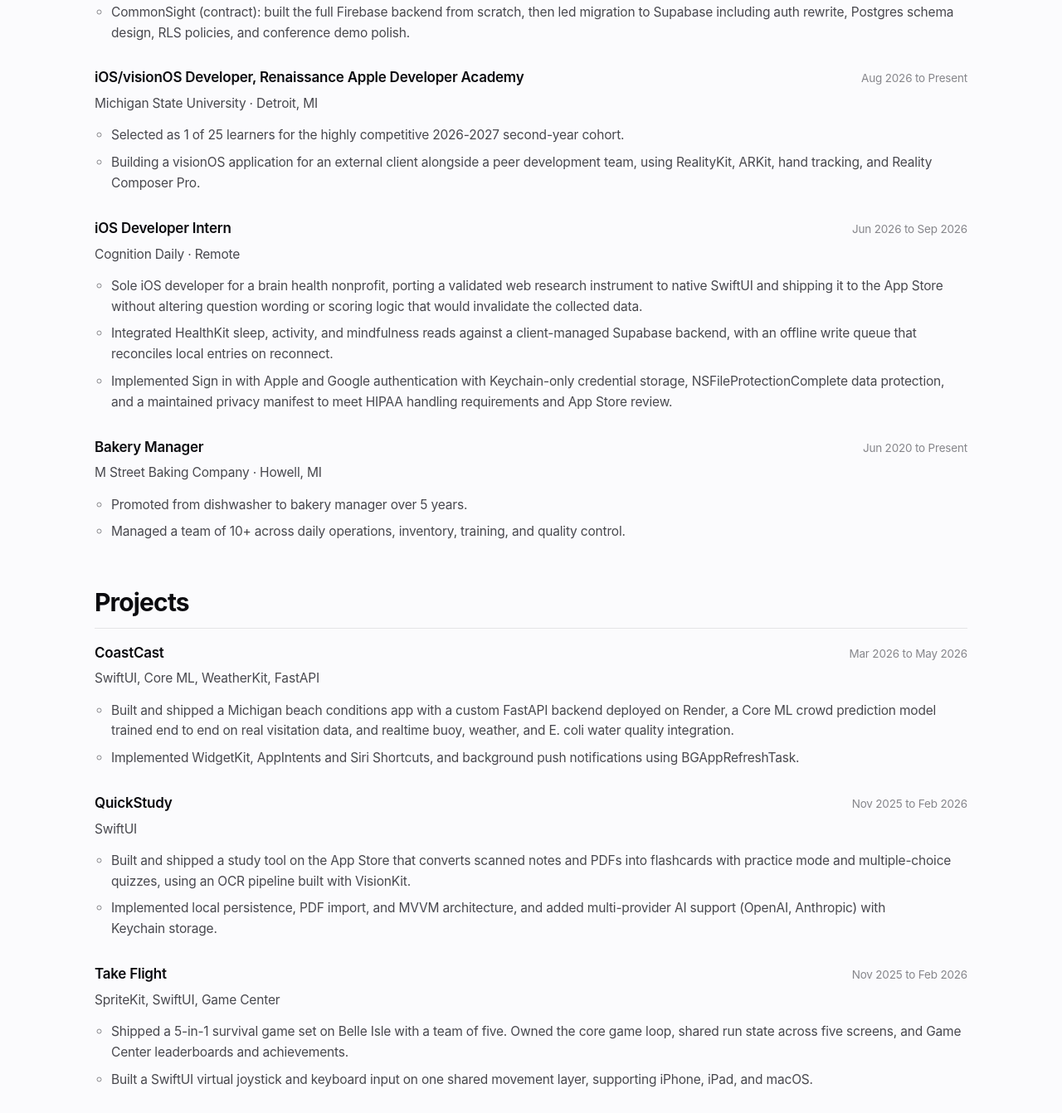
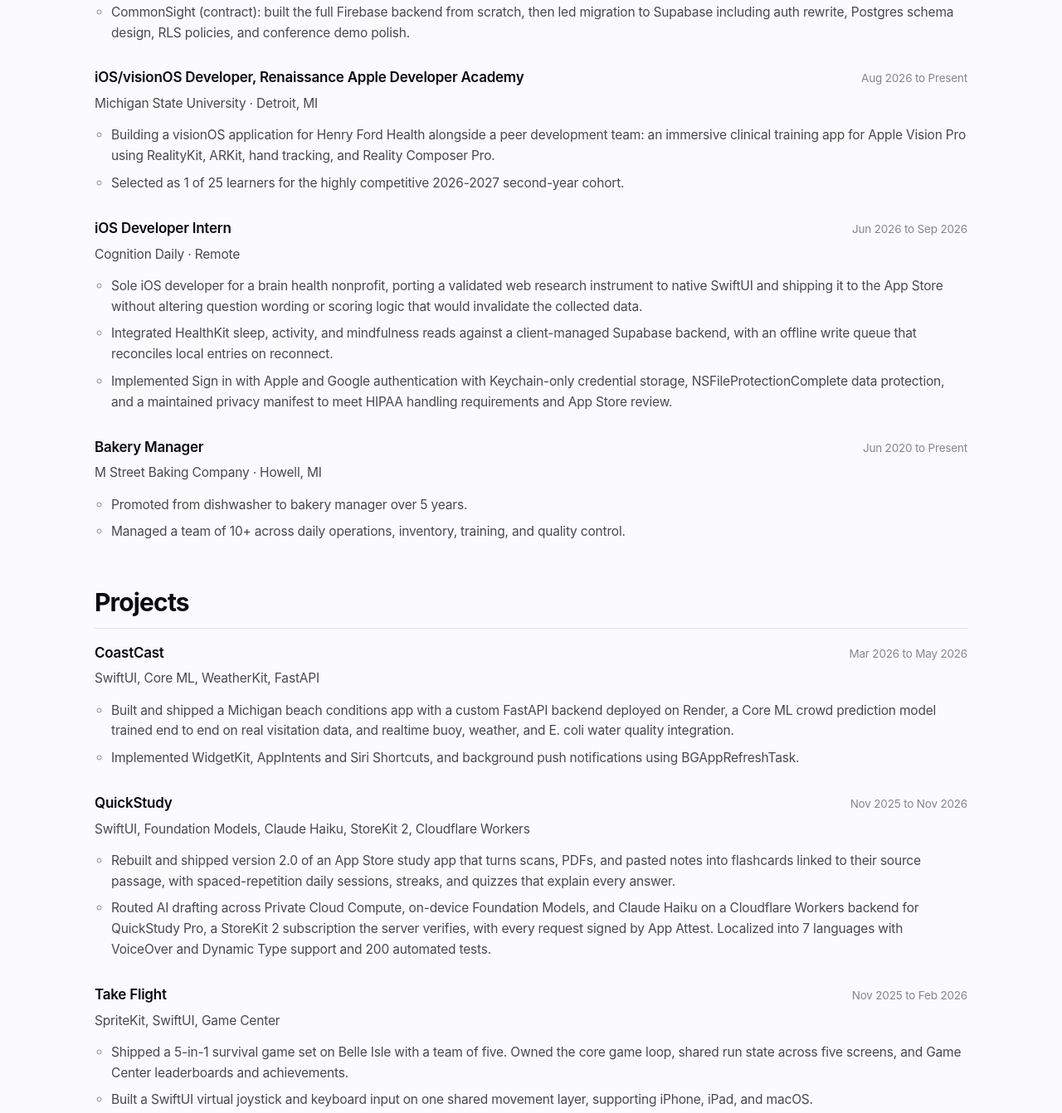
Before and after one commit to jaidenhenley/JaidenHenleyPort, an Astro site in the folder site/: page /resume in a window 1280 px wide. Shown: the part 883-2225 px from the top of the page at 83% size. Built offline with nearby package versions, Linux system fonts and the light colour scheme; Astro itself is replaced by a stand-in of ours; no server answers.

Commit message:
feat(resume): update QuickStudy for 2.0 and name Henry Ford Health

```diff
--- a/site/src/pages/resume.astro
+++ b/site/src/pages/resume.astro
@@ -28,8 +28,8 @@ const experience = [
 		location: 'Detroit, MI',
 		dates: 'Aug 2026 to Present',
 		bullets: [
+			'Building a visionOS application for Henry Ford Health alongside a peer development team: an immersive clinical training app for Apple Vision Pro using RealityKit, ARKit, hand tracking, and Reality Composer Pro.',
 			'Selected as 1 of 25 learners for the highly competitive 2026-2027 second-year cohort.',
-			'Building a visionOS application for an external client alongside a peer development team, using RealityKit, ARKit, hand tracking, and Reality Composer Pro.',
 		],
 	},
 	{
@@ -67,11 +67,11 @@ const projectEntries = [
 	},
 	{
 		name: 'QuickStudy',
-		stack: 'SwiftUI',
-		dates: 'Nov 2025 to Feb 2026',
+		stack: 'SwiftUI, Foundation Models, Claude Haiku, StoreKit 2, Cloudflare Workers',
+		dates: 'Nov 2025 to Nov 2026',
 		bullets: [
-			'Built and shipped a study tool on the App Store that converts scanned notes and PDFs into flashcards with practice mode and multiple-choice quizzes, using an OCR pipeline built with VisionKit.',
-			'Implemented local persistence, PDF import, and MVVM architecture, and added multi-provider AI support (OpenAI, Anthropic) with Keychain storage.',
+			'Rebuilt and shipped version 2.0 of an App Store study app that turns scans, PDFs, and pasted notes into flashcards linked to their source passage, with spaced-repetition daily sessions, streaks, and quizzes that explain every answer.',
+			'Routed AI drafting across Private Cloud Compute, on-device Foundation Models, and Claude Haiku on a Cloudflare Workers backend for QuickStudy Pro, a StoreKit 2 subscription the server verifies, with every request signed by App Attest. Localized into 7 languages with VoiceOver and Dynamic Type support and 200 automated tests.',
 		],
 	},
 	{
@@ -151,7 +151,7 @@ const skills = [
 			<h2>Summary</h2>
 			<p class="lede">
 				iOS and visionOS developer with four apps live on the App Store. Currently building a
-				visionOS application for a Detroit-based healthcare provider as 1 of 25 learners selected
+				visionOS application for Henry Ford Health as 1 of 25 learners selected
 				for the Apple Developer Academy's Renaissance 2026-2027 cohort, after shipping a
 				HealthKit research app under HIPAA constraints for a brain health nonprofit. Co-founder of
 				CH Studios LLC, a software development studio with active contracts across iOS, Android,
```
